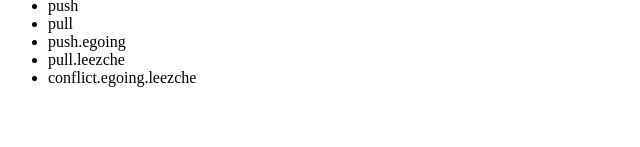
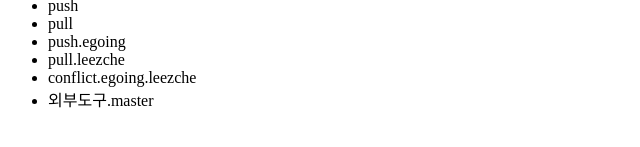
Before and after one commit to pakha95/opentutorials_git_pakha95, a plain HTML site: page index.html in a window 1280 px wide. Shown: the part 249-396 px from the top of the page, without its empty margins (0-640 px from the left). Drawn offline with Linux system fonts and the light colour scheme.

Commit message:
외부도구.master 추가

```diff
--- a/index.html
+++ b/index.html
@@ -21,6 +21,7 @@
             <li>push.egoing</li>
             <li>pull.leezche</li>
             <li>conflict.egoing.leezche</li>
+            <li>외부도구.master</li>
         </ul>
     </body>
 </html>
```
